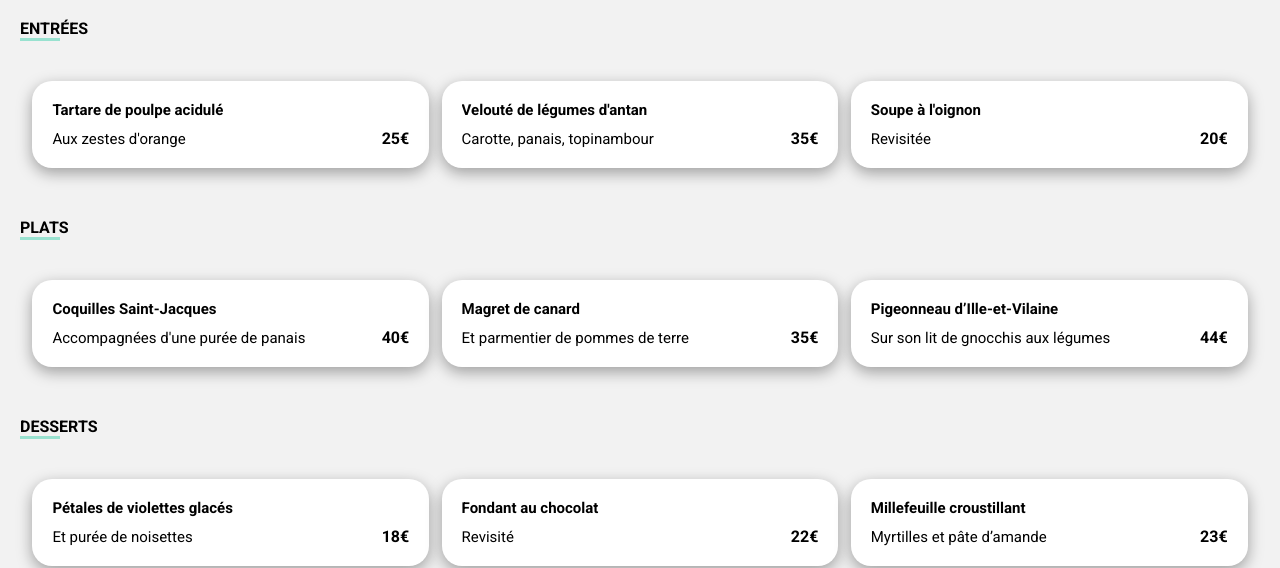
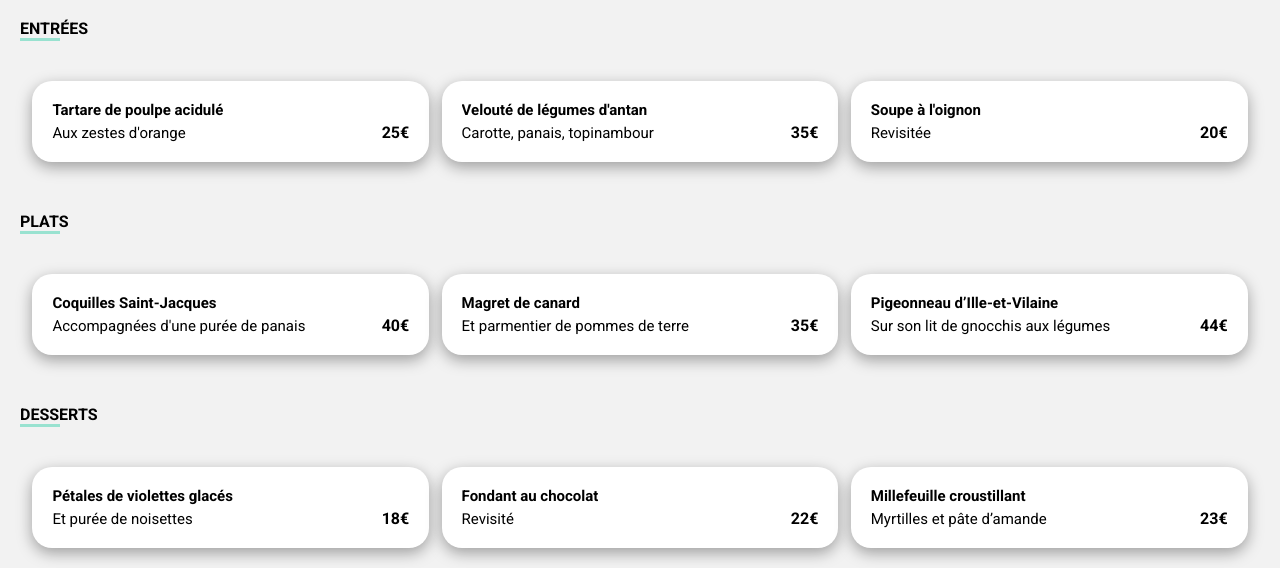
Before and after one commit to Maverick7775/Ohmyfood, a plain HTML site: page page2.html in a window 1280 px wide. Shown: the part 398-966 px from the top of the page. Drawn offline with Linux system fonts and the light colour scheme; a web font is replaced by a local one.

Commit message:
Ajout div card__menu

```diff
--- a/page2.html
+++ b/page2.html
@@ -43,9 +43,12 @@
                 <div class="card__flex">
 
                     <div class="proj__card">
+
+                        <div class="proj__card--flex">
+                            <div class="card__menu">
                                 <h5>Tartare de poulpe acidulé</h5>
-                        <div class="proj__card--flex">
                                 <p>Aux zestes d'orange</p>
+                            </div>
                             <div class="prix">25€</div>
                         </div>
                         <div class="check"><i class="fa-solid fa-circle-check"></i></div>
@@ -53,9 +56,11 @@
 
 
                     <div class="proj__card">
+                        <div class="proj__card--flex">
+                            <div class="card__menu">
                                 <h5>Velouté de légumes d'antan</h5>
-                        <div class="proj__card--flex">
                                 <p>Carotte, panais, topinambour</p>
+                            </div>
                             <div class="prix">35€</div>
                         </div>
                         <div class="check"><i class="fa-solid fa-circle-check"></i></div>
@@ -63,9 +68,11 @@
                     </div>
 
                     <div class="proj__card">
+                        <div class="proj__card--flex">
+                            <div class="card__menu">
                                 <h5>Soupe à l'oignon</h5>
-                        <div class="proj__card--flex">
                                 <p>Revisitée</p>
+                            </div>
                             <div class="prix">20€</div>
 
                         </div>
@@ -79,12 +86,16 @@
                     <h4>PLATS</h4>
                     <div class="proj__titre--border"></div>
                 </div>
+
                 <div class="card__flex">
 
                     <div class="proj__card">
+                        <div class="proj__card--flex">
+                            <div class="card__menu">
+
                                 <h5>Coquilles Saint-Jacques</h5>
-                    <div class="proj__card--flex">
                                 <p>Accompagnées d'une purée de panais</p>
+                            </div>
                             <div class="prix">40€</div>
                         </div>
                         <div class="check"><i class="fa-solid fa-circle-check"></i></div>
@@ -92,9 +103,11 @@
                     </div>
 
                     <div class="proj__card">
+                        <div class="proj__card--flex">
+                            <div class="card__menu">
                                 <h5>Magret de canard</h5>
-                    <div class="proj__card--flex">
                                 <p>Et parmentier de pommes de terre</p>
+                            </div>
                             <div class="prix">35€</div>
                         </div>
                         <div class="check"><i class="fa-solid fa-circle-check"></i></div>
@@ -102,9 +115,11 @@
                     </div>
 
                     <div class="proj__card">
+                        <div class="proj__card--flex">
+                            <div class="card__menu">
                                 <h5>Pigeonneau d’Ille-et-Vilaine</h5>
-                    <div class="proj__card--flex">
                                 <p>Sur son lit de gnocchis aux légumes</p>
+                            </div>
                             <div class="prix">44€</div>
                         </div>
                         <div class="check"><i class="fa-solid fa-circle-check"></i></div>
@@ -121,9 +136,11 @@
                 <div class="card__flex">
 
                     <div class="proj__card">
+                        <div class="proj__card--flex">
+                            <div class="card__menu">
                                 <h5>Pétales de violettes glacés</h5>
-                    <div class="proj__card--flex">
                                 <p>Et purée de noisettes</p>
+                            </div>
                             <div class="prix">18€</div>
                         </div>
                         <div class="check"><i class="fa-solid fa-circle-check"></i></div>
@@ -131,9 +148,11 @@
                     </div>
 
                     <div class="proj__card">
+                        <div class="proj__card--flex">
+                            <div class="card__menu">
                                 <h5>Fondant au chocolat</h5>
-                    <div class="proj__card--flex">
                                 <p>Revisité</p>
+                            </div>
                             <div class="prix">22€</div>
                         </div>
                         <div class="check"><i class="fa-solid fa-circle-check"></i></div>
@@ -141,9 +160,11 @@
                     </div>
 
                     <div class="proj__card">
+                        <div class="proj__card--flex">
+                            <div class="card__menu">
                                 <h5>Millefeuille croustillant</h5>
-                    <div class="proj__card--flex">
                                 <p>Myrtilles et pâte d’amande</p>
+                            </div>
                             <div class="prix">23€</div>
                         </div>
                         <div class="check"><i class="fa-solid fa-circle-check"></i></div>
--- a/sass/components/_button.scss
+++ b/sass/components/_button.scss
@@ -16,7 +16,7 @@ button {
     @include shadowbox(0.35);
     &:hover{
         filter: brightness(130%);
-        @include shadowbox(0.8)
+        @include shadowbox(0.6)
 
     }
 }
--- a/sass/pages/_index.scss
+++ b/sass/pages/_index.scss
@@ -29,6 +29,8 @@
     p,
     h2 {
         text-align: center;
+        white-space: inherit;
+
     }
 
 
--- a/sass/pages/_menu.scss
+++ b/sass/pages/_menu.scss
@@ -66,7 +66,7 @@
 
         &:hover .prix {
             transition: all linear .3s;
-            transform: translateX(-80px);
+            margin-right: 80px;
         }
 
 
@@ -92,13 +92,17 @@
         &--flex {
             display: flex;
             justify-content: space-between;
-            align-items: center;
+            align-items: flex-end;
+            .card__menu{
+                overflow: hidden;
+                white-space: nowrap;
+                text-overflow: ellipsis;
+            }
 
             .prix {
                 font-weight: bold;
                 background-color: white;
-                padding: 5px;
-                display: block;
+                padding: 5px 5px 5px 5px;
             }
         }
 
```
Also changed, not shown: sass/main.css, 1 other file. Lines whose indentation alone changed are shown as unchanged.
